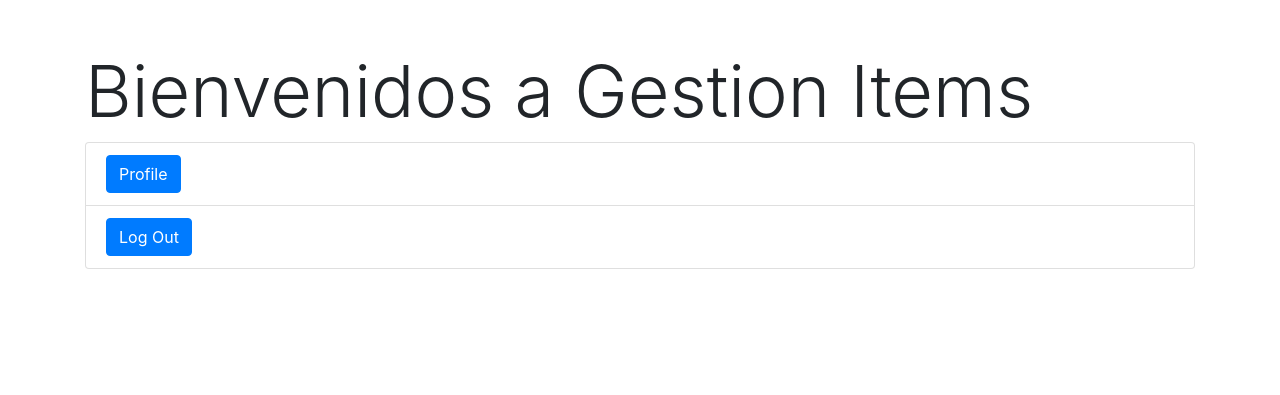
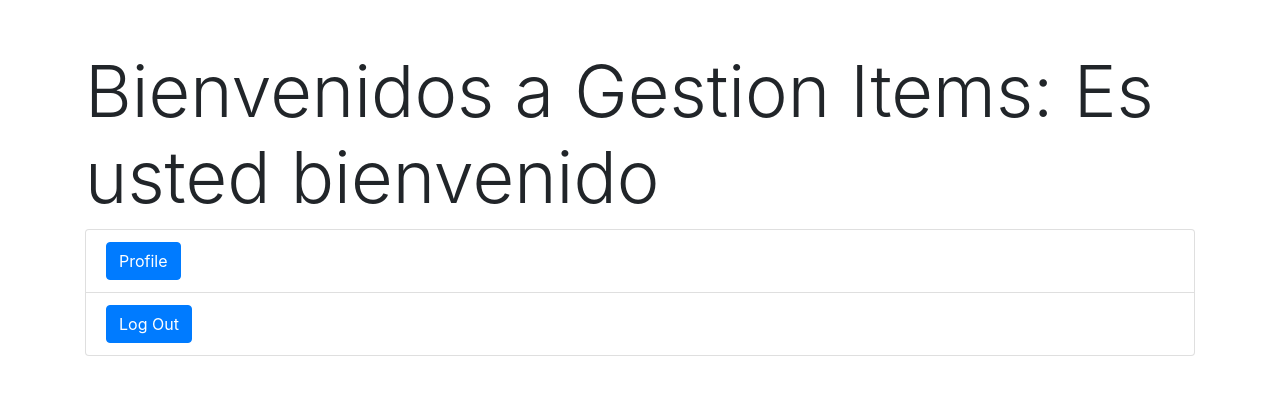
Before and after one commit to rduarte01/GestionItem, a Django app: page / in a window 1280 px wide. Shown: the top 395 px of the page. Run offline with Django 3.2, Linux system fonts and the light colour scheme; the visitor is signed in with stand-in values (Sample User, id 1); some libraries are stand-ins or nearby versions.

Commit message:
Cambion en el index

```diff
--- a/gestion/templates/index.html
+++ b/gestion/templates/index.html
@@ -20,7 +20,7 @@
             </div>
 
             {% if request.user.is_authenticated == True %}
-             <h1 class="display-3">Bienvenidos a Gestion Items</h1>
+             <h1 class="display-3">Bienvenidos a Gestion Items: Es usted bienvenido</h1>
              <ul class="list-group">
                  <li class="list-group-item">
                     <a  class="btn btn-primary" href="/perfil">Profile</a>
```
